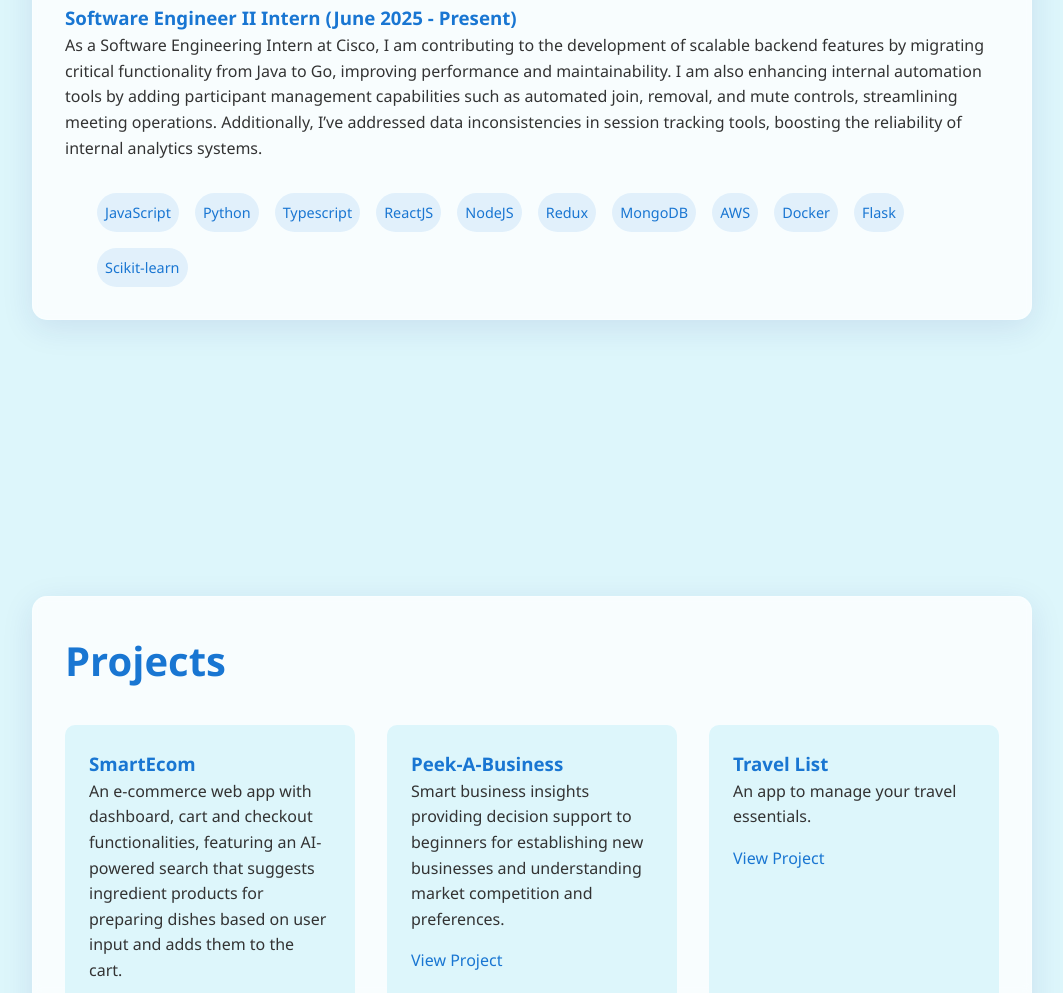
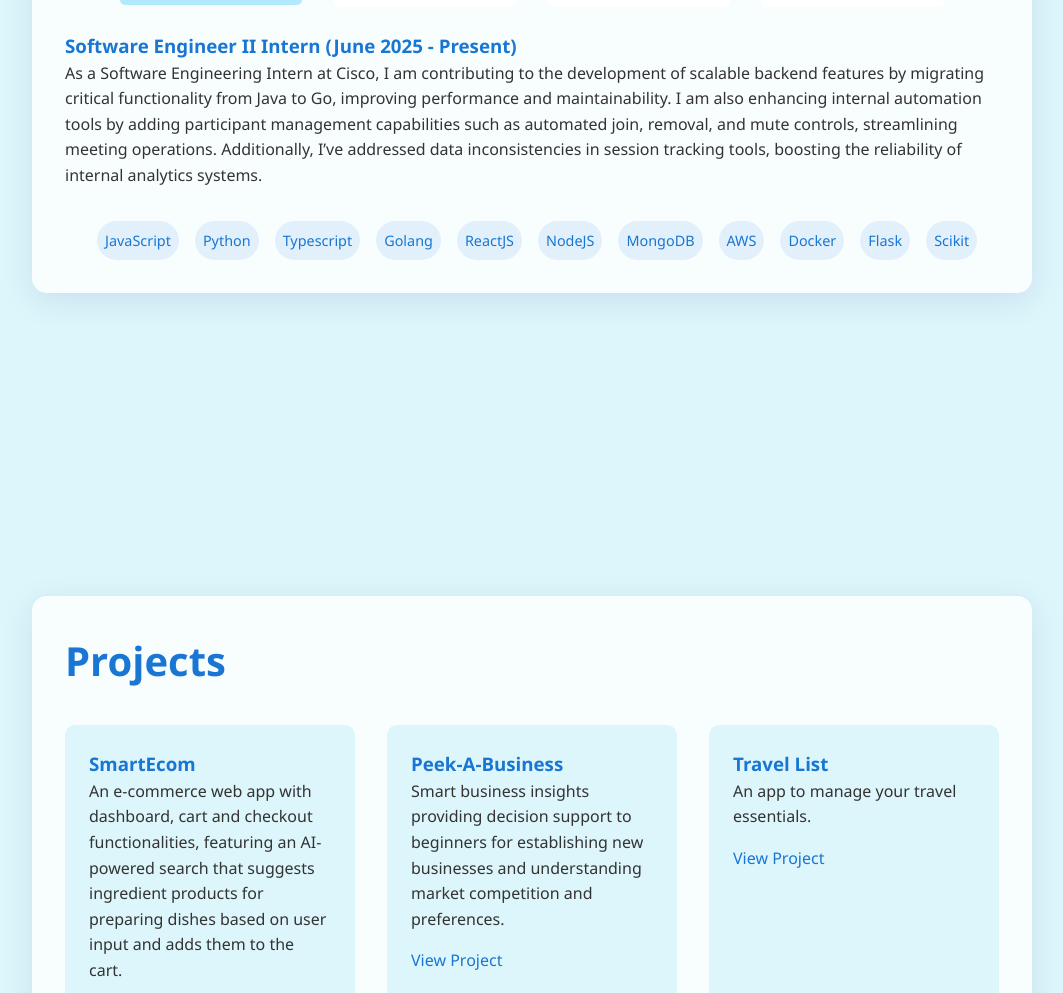
Before and after one commit to tazsk/tazsk.github.io, a plain HTML site: page index.html in a window 1280 px wide. Shown: the part 1241-2234 px from the top of the page, without its empty margins (108-1171 px from the left). Drawn offline with nearby package versions, Linux system fonts and the light colour scheme.

Commit message:
Golang addition in skills

```diff
--- a/index.html
+++ b/index.html
@@ -102,14 +102,14 @@
                     <div class="skill-tag">JavaScript</div>
                     <div class="skill-tag">Python</div>
                     <div class="skill-tag">Typescript</div>
+                    <div class="skill-tag">Golang</div>
                     <div class="skill-tag">ReactJS</div>
                     <div class="skill-tag">NodeJS</div>
-                    <div class="skill-tag">Redux</div>
                     <div class="skill-tag">MongoDB</div>
                     <div class="skill-tag">AWS</div>
                     <div class="skill-tag">Docker</div>
                     <div class="skill-tag">Flask</div>
-                    <div class="skill-tag">Scikit-learn</div>
+                    <div class="skill-tag">Scikit</div>
                 </div>
             </div>
         </section>
```
